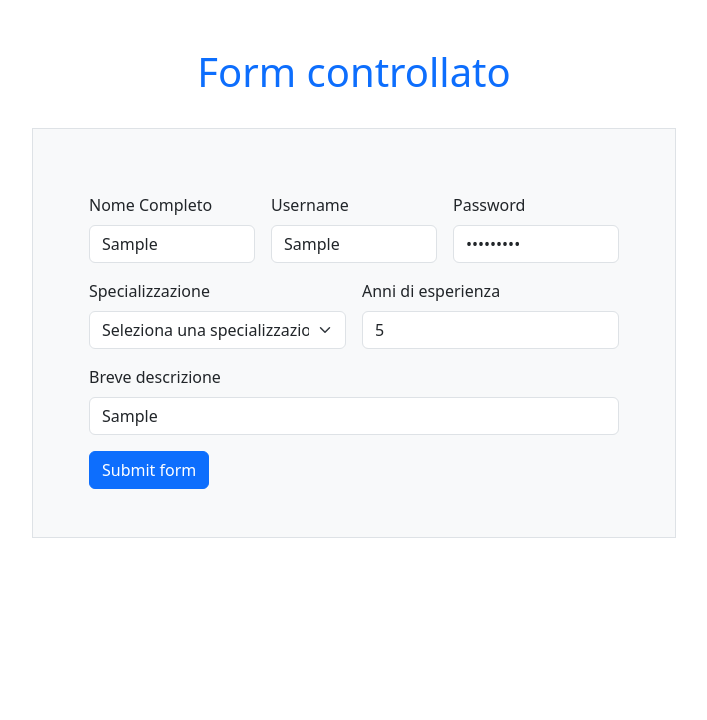
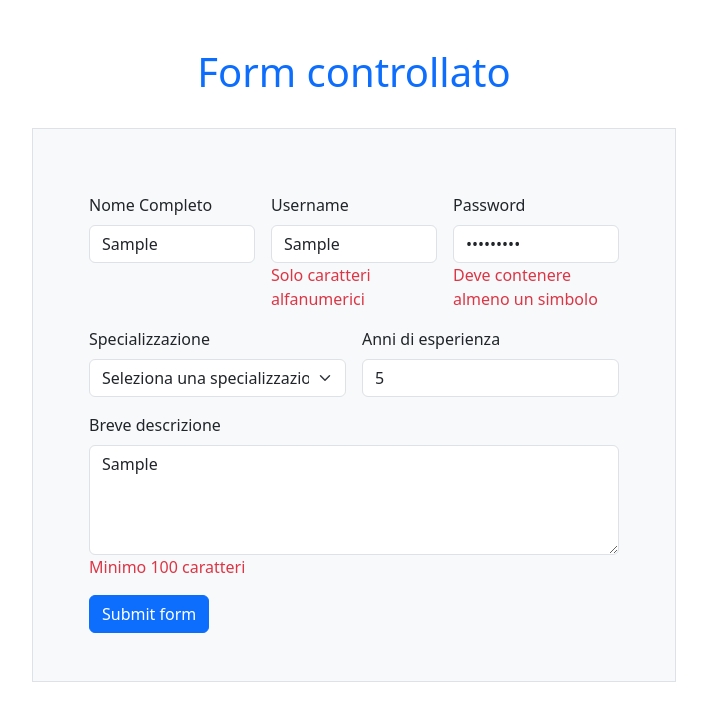
Before and after one commit to NavodContrath/ex-react-useref-signup, a React (Vite) app: page / in a window 1280 px wide. Both pictures are taken after typing "Sample", "Sample", "Sample123", "5", "Sample" into the empty fields and a click on the button "Submit form". Shown: the top 720 px of the page, without its empty margins (286-993 px from the left). Built offline with nearby package versions, Linux system fonts and the light colour scheme.

Commit message:
MILESTONE-2

```diff
--- a/src/App.jsx
+++ b/src/App.jsx
@@ -3,6 +3,44 @@ import { useState } from "react"
 function App() {
 
   const [formData, setFormData] = useState({})
+  const [errors, setErrors] = useState({})
+
+  const letters = "abcdefghijklmnopqrstuvwxyz";
+  const numbers = "0123456789";
+  const symbols = "!@#$%^&*()-_=+[]{}|;:',.<>?/`~";
+
+  function validateUsername(username) {
+    if (!username) return "Username obbligatorio"
+    if (username.length < 6) return "Minimo 6 caratteri"
+    for (let c of username) {
+      if (!letters.includes(c) && !numbers.includes(c)) {
+        return "Solo caratteri alfanumerici"
+      }
+    }
+    return ""
+  }
+  function validatePassword(password) {
+    if (!password) return "Password obbligatoria"
+    if (password.length < 8) return "Minimo 8 caratteri"
+    let hasLetters = false
+    let hasNumbers = false
+    let hasSymbols = false
+    for (let c of password) {
+      if (letters.includes(c)) hasLetters = true
+      else if (numbers.includes(c)) hasNumbers = true
+      else if (symbols.includes(c)) hasSymbols = true
+    }
+    if (!hasLetters) return "Deve contenere almeno una lettera"
+    if (!hasNumbers) return "Deve contenere almeno un numero"
+    if (!hasSymbols) return "Deve contenere almeno un simbolo"
+    return ""
+  }
+  function validateDescrizione(descrizione) {
+    if (!descrizione) return "Descrizione obbligatoria"
+    if (descrizione.trim().length < 100) return "Minimo 100 caratteri"
+    if (descrizione.trim().length > 1000) return "Massimo 1000 caratteri"
+    return ""
+  }
 
   function handleChange(e) {
     const { name, value } = e.target
@@ -10,7 +48,17 @@ function App() {
       ...curr,
       [name]: value
     }))
+
+    let err = "";
+    if (name === "username") err = validateUsername(value)
+    if (name === "password") err = validatePassword(value)
+    if (name === "descrizione") err = validateDescrizione(value)
+    setErrors(curr => ({
+      ...curr,
+      [name]: err
+    }))
   }
+
 
   function handleSubmit(e) {
     e.preventDefault()
@@ -22,11 +70,23 @@ function App() {
       "anniDiEsperienza",
       "descrizione"
     ]
+    //validazione finale creo oggetto che viene popolato al controllo delle proprietò
+    const newErrors = {
+      username: validateUsername(formData.username),
+      password: validatePassword(formData.password),
+      descrizione: validateDescrizione(formData.descrizione)
+    }
+    setErrors(curr => ({ ...curr, ...newErrors }))
+
+
     const datiRaccolti = datiNecessari.every(d => formData[d] && formData[d].toString().trim() !== "")
-    if (!datiRaccolti) {
-      console.error("Compila tutti i campi")
+    const erroriDiValidazione = Object.values(newErrors).every(e => !e)
+
+    if (!datiRaccolti || !erroriDiValidazione) {
+      console.error("Compila tutti i campi correttamente")
     } else {
       console.log(formData)
+      console.log(errors)
     }
   }
 
@@ -60,10 +120,14 @@ function App() {
                 value={formData.username || ""}
                 onChange={handleChange}
               />
+              {
+                errors.username && (
+                  <div className="text-danger">{errors.username}</div>
+                )
+              }
             </div>
             <div className="col-md-4">
               <label className="form-label">Password</label>
-              <div className="input-group">
               <input
                 type="password"
                 className="form-control"
@@ -73,7 +137,11 @@ function App() {
                 value={formData.password || ""}
                 onChange={handleChange}
               />
-              </div>
+              {
+                errors.password && (
+                  <div className="text-danger">{errors.password}</div>
+                )
+              }
             </div>
             <div className="col-6">
               <label className="form-label">Specializzazione</label>
@@ -83,7 +151,6 @@ function App() {
                 name="specializzazione"
                 value={formData.specializzazione || ""}
                 onChange={handleChange}
-
               >
                 <option value="" disabled>
                   Seleziona una specializzazione...
@@ -99,7 +166,6 @@ function App() {
                 type="number"
                 className="form-control"
                 id="validationCustom03"
-
                 min={0}
                 name="anniDiEsperienza"
                 value={formData.anniDiEsperienza || ""}
@@ -107,14 +173,19 @@ function App() {
             </div>
             <div className="col-12">
               <label className="form-label">Breve descrizione</label>
-              <input
-                type="text-area"
+              <textarea
                 className="form-control"
                 id="validationCustom05"
                 name="descrizione"
                 value={formData.descrizione || ""}
                 onChange={handleChange}
+                rows={4}
               />
+              {
+                errors.descrizione && (
+                  <div className="text-danger">{errors.descrizione}</div>
+                )
+              }
             </div>
             <div className="col-12">
               <button
```
Lines whose indentation alone changed are shown as unchanged.
